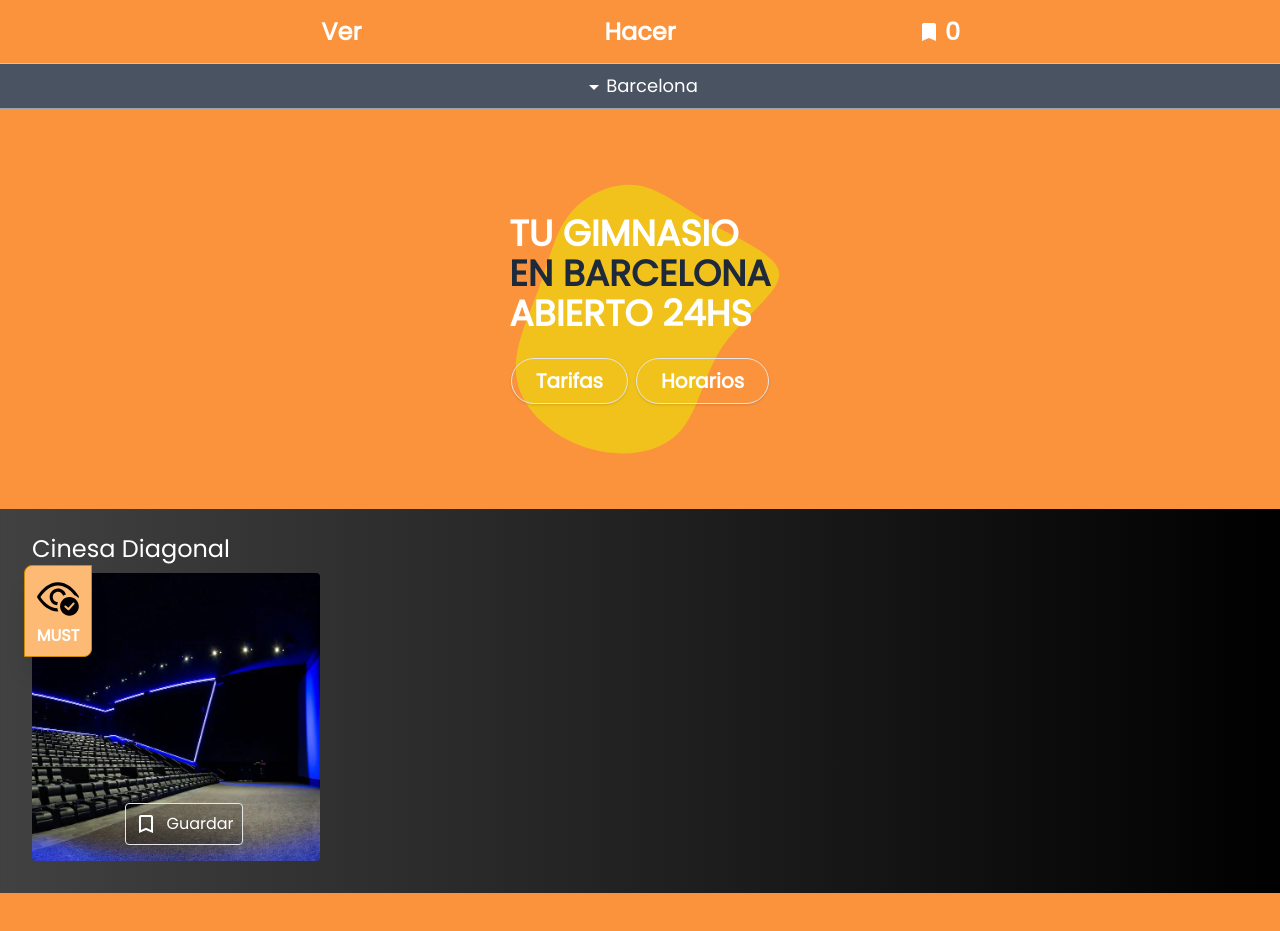
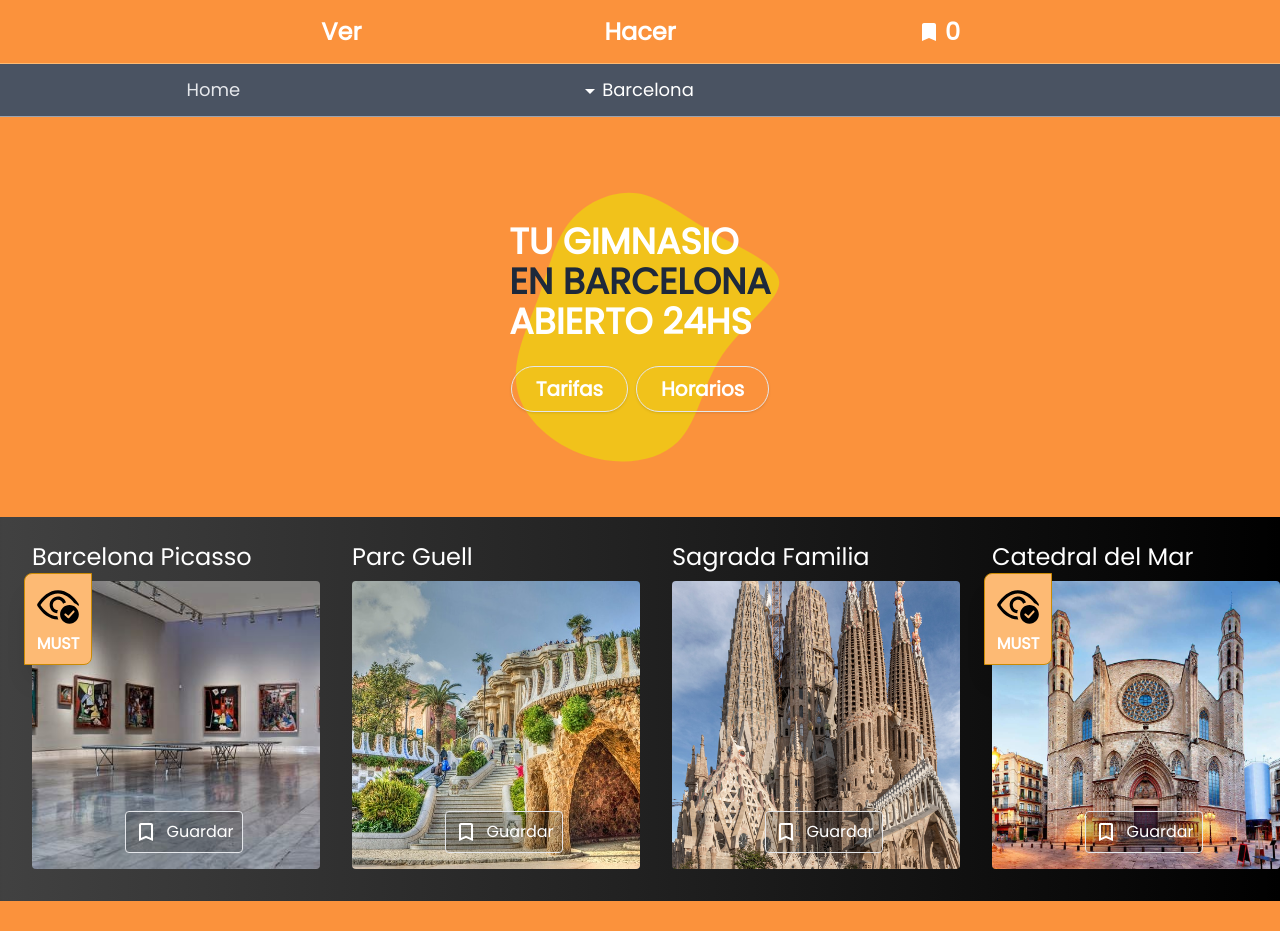
Before and after one commit to GranGansu/TravelGuide-NextJS, a Next.js app: page / in a window 1280 px wide. Shown: the top 931 px of the page. Built offline with nearby package versions, Linux system fonts and the light colour scheme.

Commit message:
terminado

```diff
--- a/components/layout/Cardz.js
+++ b/components/layout/Cardz.js
@@ -27,7 +27,8 @@
     }
   }, [filters, rawData]);
   return (
-    <div className={`p-6 overflow-x-auto  ${row ? 'flex gap-x-4' : 'grid grid-cols-1 gap-x-4 sm:grid-cols-2 md:grid-cols-3 lg:grid-cols-4 sm:w-fit w-full mx-auto gap-y-8'}`}>
+    <div
+      className={`p-6 overflow-x-auto  mx-auto  ${row ? 'flex gap-x-4' : 'grid grid-cols-1 gap-x-4 sm:grid-cols-2 md:grid-cols-3 lg:grid-cols-4 sm:w-fit w-full mx-auto gap-y-8'}`}>
       {dataFiltrada === null && (
         <div className='mx-auto col-span-full py-14'>
           <Loading />
@@ -36,12 +37,13 @@
       {dataFiltrada !== null &&
         dataFiltrada.length !== 0 &&
         dataFiltrada.map((element, key) => {
-          const kk = key + '0' + element.id + element.name.length;
           return (
             <Card
+              row={row}
               city={category !== undefined ? category : element.cc}
+              ecity={element.city}
               priority={key === 0 && true}
-              key={kk}
+              key={key + '0' + element.id + element.name.length}
               saveIcon={saveIcon}
               must={element.must}
               title={element.name}
--- a/components/molecules/Announcement.js
+++ b/components/molecules/Announcement.js
@@ -1,11 +1,12 @@
 import ArrowDropDownIcon from '@mui/icons-material/ArrowDropDown';
 import useGetCity from 'components/hooks/useGetCity';
 import { motion } from 'framer-motion';
+import Link from 'next/link';
 import { useState, useEffect } from 'react';
 import { announcement } from '../../configs/globals';
 import { useModal } from '../hooks';
 import { ModalCity } from './';
-
+import TripOriginIcon from '@mui/icons-material/TripOrigin';
 export default function Announcement() {
   const [estado, setEstado] = useState(false);
   const [modal, setVis] = useModal(false, <ModalCity setEstado={setEstado}></ModalCity>);
@@ -17,10 +18,13 @@
     }
   }, [estado]);
   return (
-    <div>
+    <div className='text-lg mx-auto items-center justify-center grid grid-cols-3'>
       {modal}
+      <Link href='/' className='text-gray-200'>
+        Home
+      </Link>
       <motion.p
-        className='text-lg capitalize'
+        className='max-w-fit self-center place-self-center capitalize hover:cursor-pointer  border-gray-400 pr-2 py-1 rounded'
         onClick={() => {
           setVis(true);
         }}>
--- a/components/molecules/C/Save.js
+++ b/components/molecules/C/Save.js
@@ -20,7 +20,7 @@
   const Save = () => {
     return visible ? (
       <>
-        <BookmarkIcon className='fill-yellow-300' />
+        <BookmarkIcon className={`fill-yellow-300  ${contrast && 'scale-125'}`} />
         <p>Guardado</p>
       </>
     ) : (
@@ -40,7 +40,9 @@
   }, [cat, id, city]);
   return (
     <div
-      className={`flex gap-x-2 hover:cursor-pointer rounded p-2 border ${visible && 'border-yellow-300'}   ${contrast ? 'bg-red-100' : 'bg-black/20 hover:bg-black/30'}`}
+      className={`flex gap-x-2 hover:cursor-pointer text-white rounded p-2 border ${visible && 'border-yellow-300 text-yellow-300'}   ${
+        contrast ? 'bg-red-0 backdrop-blur-md' : 'bg-black/20 text-white hover:bg-black/30'
+      }`}
       onClick={(e) => {
         e.preventDefault();
         guardadoConCiudad();
--- a/components/molecules/C/index.js
+++ b/components/molecules/C/index.js
@@ -6,7 +6,7 @@
 import { useState, useMemo } from 'react';
 import useCountSaved from '../../hooks/useCountSaved';
 import BookmarkIcon from '@mui/icons-material/Bookmark';
-export default function C({ id, title, img, cat, must, saveIcon, setRefresh, priority, city }) {
+export default function C({ id, title, img, cat, must, saveIcon, setRefresh, priority, city, row, ecity }) {
   const [a, setSaved] = useCountSaved();
   const [checked, setChecked] = useState(false);
   const [background, setBackground] = useState(false);
@@ -24,7 +24,7 @@
   const variants = { active: { opacity: 1, scale: 5.5 }, inactive: { opacity: 0, scale: 0 } };
   const carta = useMemo(() => {
     return (
-      <div className='flex-shrink-0 w-full'>
+      <div className={`flex-shrink-0 ${row ? 'w-fit' : 'w-full'}`}>
         <h1 className='text-2xl pl-2'>{title}</h1>
         <Link href={`/${city}/${cat}/${id}`}>
           <div className='relative sm:w-fit w-full from-red-100 to-blue-500 sm:hover:bg-gradient-to-br rounded p-2' style={{ background: background ? 'transparent' : '' }}>
@@ -57,9 +57,9 @@
     );
   }, [id, checked, a]);
   return (
-    <div className='flex-shrink-0 w-full'>
+    <div className={`flex-shrink-0 ${row ? 'w-fit' : 'w-full'}`}>
       <h1 className='text-2xl pl-2'>{title}</h1>
-      <Link href={`/${city}/${cat}/${id}`}>
+      <Link href={`/${city ? city : ecity}/${cat}/${id}`}>
         <div className='relative sm:w-fit w-full from-red-100 to-blue-500 sm:hover:bg-gradient-to-br rounded p-2' style={{ background: background ? 'transparent' : '' }}>
           <Absolute>
             <motion.div
@@ -75,7 +75,7 @@
           {must && <Must />}
           {saveIcon ? (
             <div className='absolute bottom-0 mb-6 flex gap-x-4 justify-center w-full fill-white '>
-              <Save city={city} id={id} cat={cat} setChecked={setChecked} checked={checked} />
+              <Save city={city ? city : ecity} id={id} cat={cat} setChecked={setChecked} checked={checked} />
             </div>
           ) : (
             <div className='flex gap-x-2 mt-2 justify-stretch z-10 relative'>
--- a/pages/Saved.js
+++ b/pages/Saved.js
@@ -1,10 +1,12 @@
 import { useState, useEffect, useMemo } from 'react';
 import Cardz from '../components/layout/Cardz';
 import { hacerr, verr } from './api/all';
-
+import DeleteForeverIcon from '@mui/icons-material/DeleteForever';
+import { useCountSaved } from 'components/hooks';
 export default function Saved() {
   const [rawData, setrawData] = useState([]);
   const [refresh, setRefresh] = useState(false);
+  const [saved, setSaved] = useCountSaved();
   const listaGuardados = useMemo(() => {
     return <Cardz setRefresh={setRefresh} rawData={rawData} saveIcon={false}></Cardz>;
   }, [rawData]);
@@ -39,9 +41,21 @@
   }, [refresh]);
   return (
     <div className='bg-gray-700/90 flex-grow flex flex-col justify-center items-center'>
-      <h1 className=' mt-10 mb-3 w-full text-center text-white'>
-        <span className='bg-gray-700/90 rounded p-2 px-4 text-lg border border-gray-500'>Guardados</span>
-      </h1>
+      <div className='flex gap-x-2 items-center mt-8'>
+        <h1 className=' w-full text-center text-white select-none'>
+          <span className='bg-gray-700/90 rounded p-2 px-4 text-lg border border-gray-500'>Guardados</span>
+        </h1>
+        <div
+          className='p-2 bg-red-400 rounded border border-gray-500 hover:cursor-pointer'
+          onClick={() => {
+            localStorage.doNUEVO = JSON.stringify({});
+            localStorage.seeNUEVO = JSON.stringify({});
+            setRefresh((prev) => !prev);
+            setSaved((prev) => !prev);
+          }}>
+          <DeleteForeverIcon></DeleteForeverIcon>
+        </div>
+      </div>
       {rawData.join('').length !== 0 ? listaGuardados : <div className='p-6 h-full'>Nada guardado de momento</div>}
     </div>
   );
--- a/pages/[city]/do/index.js
+++ b/pages/[city]/do/index.js
@@ -19,7 +19,7 @@
         <title>Do</title>
         <meta name='description' content='Planes para hacer en Barcelona'></meta>
       </Head>
-      <div className='pt-6 flex flex-col sm:items-center'>
+      <div className='pt-8 pb-2 flex flex-col sm:items-center'>
         <p className='pl-7 mb-2'>
           Mostrando <span className='text-gray-500'>click para desmarcar</span>
         </p>
--- a/pages/[city]/see/index.js
+++ b/pages/[city]/see/index.js
@@ -19,7 +19,7 @@
         <title>See</title>
         <meta name='description' content='Planes para ver en Barcelona'></meta>
       </Head>
-      <div className='pt-6 flex flex-col sm:items-center'>
+      <div className='pt-8 pb-2 flex flex-col sm:items-center'>
         <p className='pl-7 mb-2'>
           Mostrando <span className='text-gray-500'>click para desmarcar</span>
         </p>
--- a/pages/index.js
+++ b/pages/index.js
@@ -3,7 +3,7 @@
 import { Banner, FixedBg, Benefits } from '../components/organisms';
 import { Cards } from '../components/layout/';
 import { forwardRef } from 'react';
-import { hacer, ver } from './api/all';
+import { hacer, ver, hacerr, verr } from './api/all';
 
 const Home = forwardRef(function Home(props, ref) {
   return (
@@ -29,9 +29,10 @@
 
 export default Home;
 export async function getStaticProps() {
+  const todos = Object.values(verr).flat().concat(Object.values(hacerr).flat());
   return {
     props: {
-      rawData: [...hacer, ...ver],
+      rawData: todos,
     },
   };
 }
```
Also changed, not shown: pages/api/all.js.
